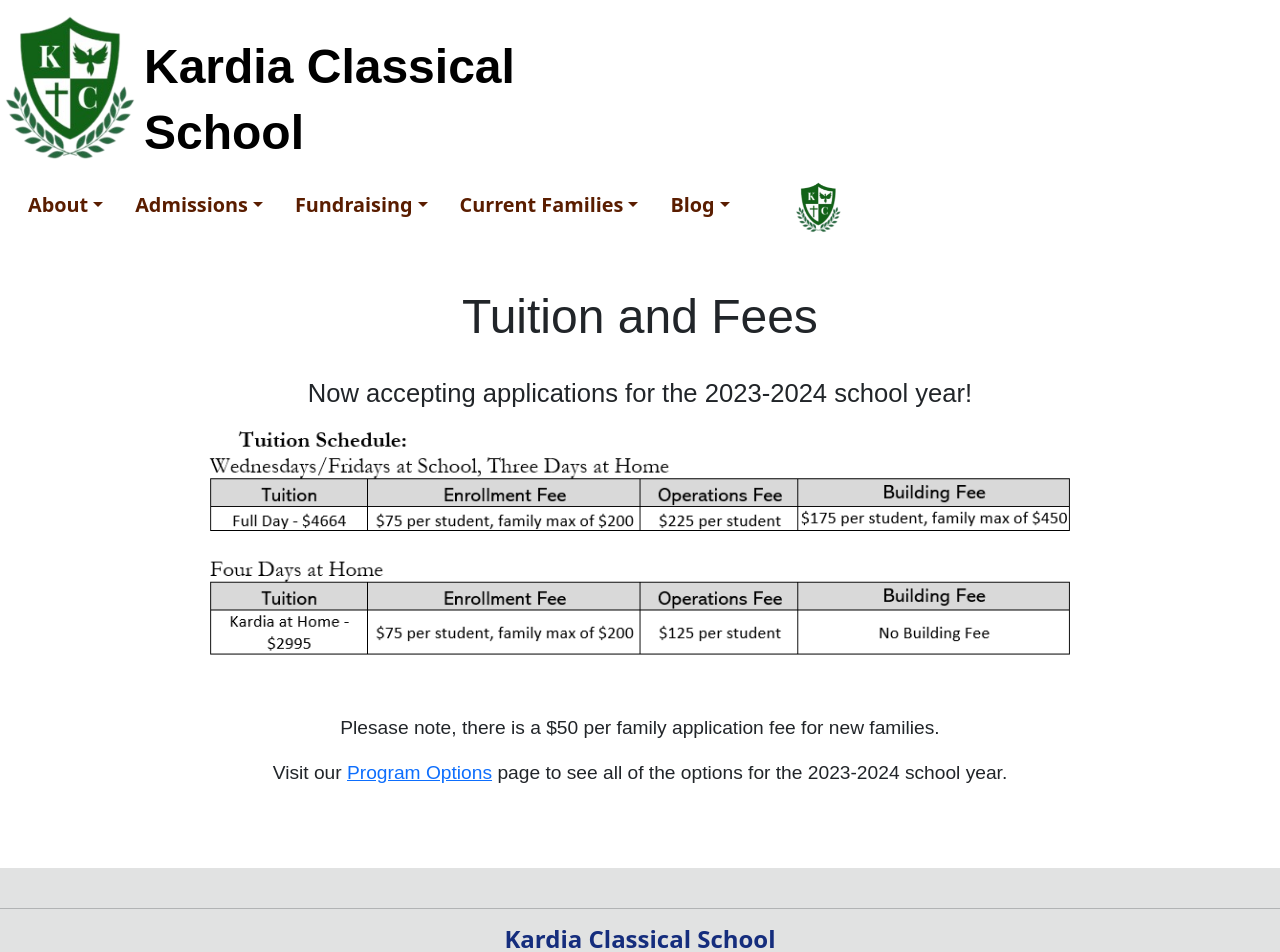
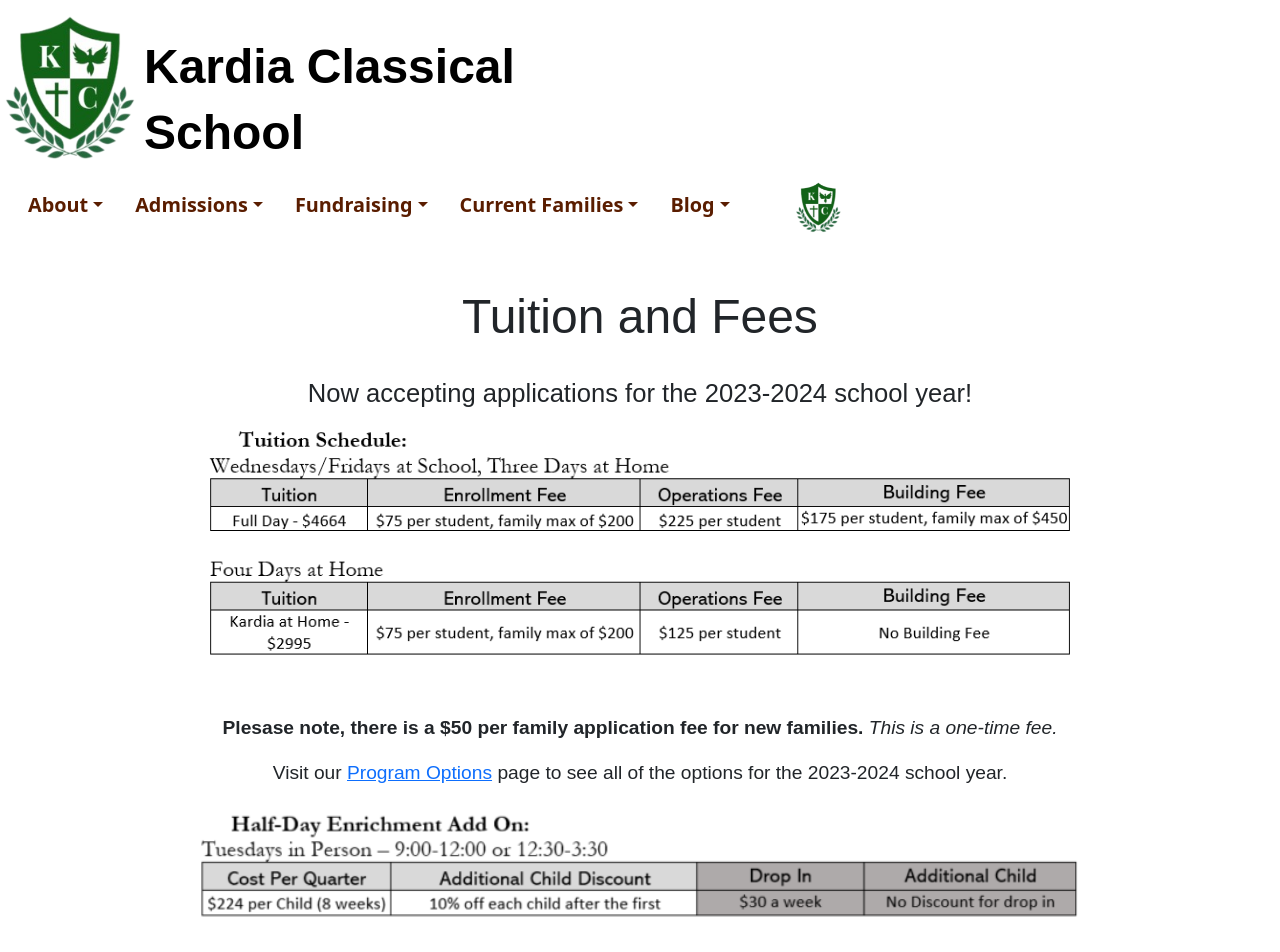
Before and after one commit to kristofer11/Kardia, a React (Create React App) app: page /tuition in a window 1280 px wide. Shown: the top 952 px of the page. Built offline with nearby package versions, Linux system fonts and the light colour scheme; a web font is replaced by a local one.

Commit message:
Minor changes to tuition and employment per Lacey.

```diff
--- a/src/pages/Employment.js
+++ b/src/pages/Employment.js
@@ -28,6 +28,7 @@
                     </p>
                 </div>
                 <h3>OPEN POSITIONS FOR THE 2023-2024 SCHOOL YEAR</h3>
+                <br />
                 <h4>Part-Time Positions</h4>
                 <p>
                     If interested in applying for the 2022-2023 or 2023-2024 school year, see below for more information. For teaching positions, all qualified candidates should have at least a Bachelor’s degree and relevant experience.
--- a/src/pages/Tuition.js
+++ b/src/pages/Tuition.js
@@ -1,4 +1,5 @@
 import tuition from '../assets/enroll/Tuition-2023-2024.png';
+import Tuesday from '../assets/Tuesday-Camp-2023-2024-768x113.png';
 
 const Tuition = () => {
     return (
@@ -9,10 +10,11 @@
                     Now accepting applications for the 2023-2024 school year!
                 </h3>
                 <img src={tuition} className='col-12 mb-5' />
-                <p>Plesase note, there is a $50 per family application fee for new families.</p>
+                <p><strong>Plesase note, there is a $50 per family application fee for new families.</strong><em> This is a one-time fee.</em></p>
                 <p >
                     Visit our <a href='/Programs'>Program Options</a> page to see all of the options for the 2023-2024 school year.
                 </p>
+                <img src={Tuesday} className='col-12' />
             </div>
         </div>
     )
```
Also changed, not shown: src/assets/Tuesday-Camp-2023-2024-768x113.png (added).
